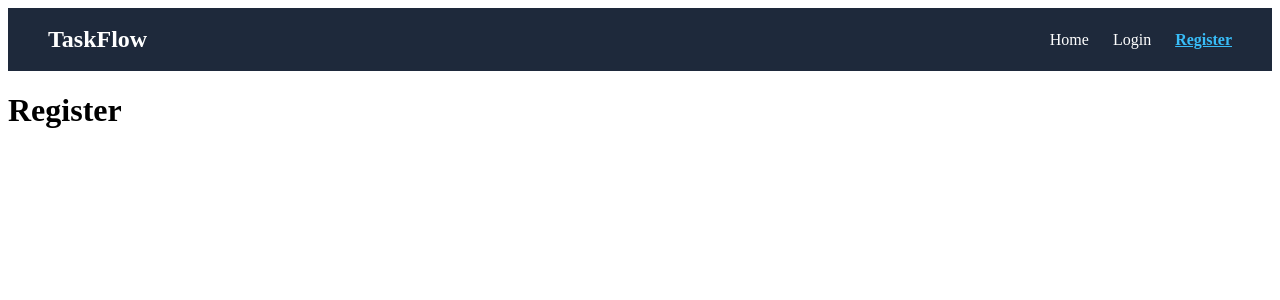
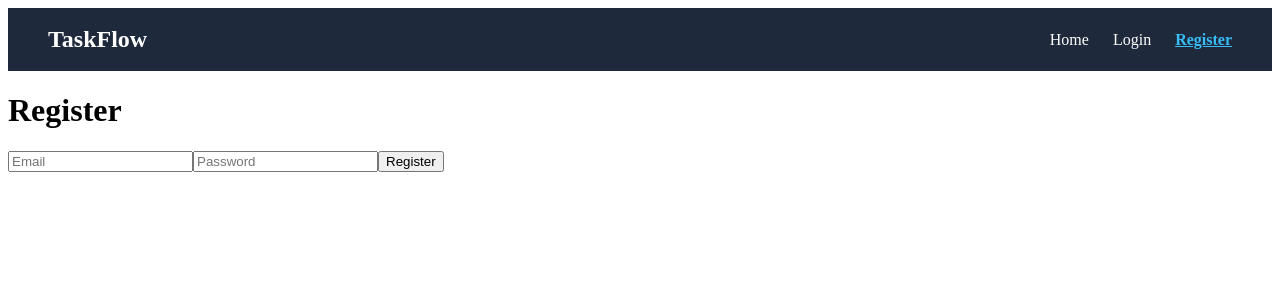
Before and after one commit to mizuhar/taskflow, a React (Vite) app: page /register in a window 1280 px wide. Shown: the top 300 px of the page. Built offline with nearby package versions, Linux system fonts and the light colour scheme.

Commit message:
first register account

```diff
--- a/src/pages/Register.jsx
+++ b/src/pages/Register.jsx
@@ -1,5 +1,44 @@
+import { useState } from "react";
+import { register } from "../services/firebase";
+
 function Register() {
-  return <h1>Register</h1>;
+  const [email, setEmail] = useState("");
+  const [password, setPassword] = useState("");
+
+  async function handleSubmit(e) {
+    e.preventDefault();
+
+    try {
+      const userCredential = await register(email, password);
+      console.log("Registered user:", userCredential.user);
+    } catch (error) {
+      console.error("Register error:", error.message);
+    }
+  }
+
+  return (
+    <div>
+      <h1>Register</h1>
+
+      <form onSubmit={handleSubmit}>
+        <input
+          type="email"
+          placeholder="Email"
+          value={email}
+          onChange={(e) => setEmail(e.target.value)}
+        />
+
+        <input
+          type="password"
+          placeholder="Password"
+          value={password}
+          onChange={(e) => setPassword(e.target.value)}
+        />
+
+        <button type="submit">Register</button>
+      </form>
+    </div>
+  );
 }
 
 export default Register;
```
